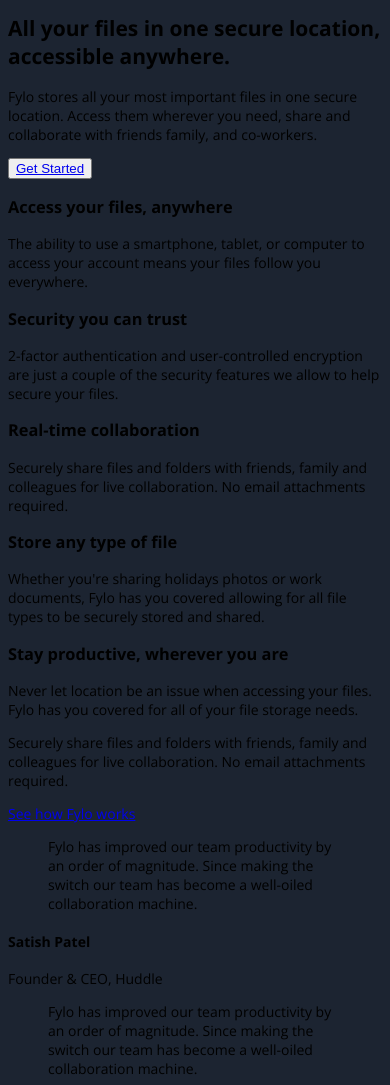
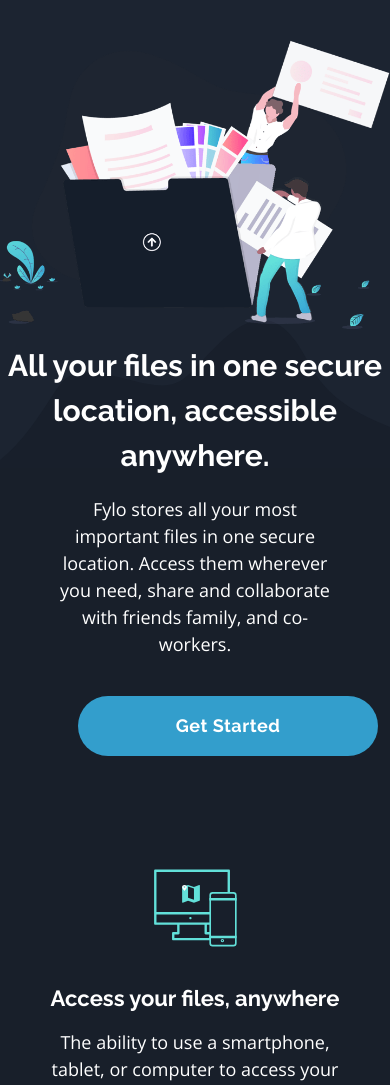
Before and after one commit to Mudi-Igbinoba/Frontend-Mentor-Fylo-Dark-Theme, a plain HTML site: page index.html in a window 390 px wide. Shown: the part 82-1167 px from the top of the page. Drawn offline with nearby package versions, Linux system fonts and the light colour scheme.

Commit message:
added style to features section

```diff
--- a/assets/style.css
+++ b/assets/style.css
@@ -1,11 +1,17 @@
 /* Body */
-body {
+html, body {
+  margin: 0px;
   font-size: 14px;
   font-family: 'Open Sans', sans-serif;
   background-color: hsl(217, 28%, 15%);
 }
 
 /* Header */
+  /* header {
+    position: relative;
+    width: auto;
+  } */
+
   header img {
     width: 25%;
     padding-left: 15px;
@@ -40,6 +46,262 @@ body {
     text-decoration: underline;
     font-weight: 700;
   }
+
+/* Features  */
+  #features {
+    position: relative;
+    top: 50px;
+    width: 100%;
+  }
+
+  #feature-1 {
+    /* margin: 0px -3px; */
+    background-image: url(images/bg-curvy-mobile.svg);
+    background-repeat: no-repeat;
+    background-size: 120%;
+    background-position-y: 280px;
+    background-position-x: -50px;
+  }
+
+  .intro-img {
+    width: 100%;
+    position: relative;
+  }
+
+  h1 {
+    color: hsl(0, 0%, 100%);
+    font-family: Raleway, sans-serif;
+    font-weight: 700;
+    text-align: center;
+    font-size: 30px;
+    line-height: 45px;
+    position: relative;
+    bottom: 15px;
+  }
+
+  .intro-div {
+    background-color: hsl(218, 28%, 13%);
+    margin-top: -50px;
+    padding-top: 10px;
+    padding-bottom: 50px;
+    width: 100vw;
+    max-width: 100%;
+  }
+
+  #feature-1 p {
+    color: hsl(0, 0%, 100%);
+    text-align: center;
+    padding: 0px 50px;
+    font-size: 18px;
+    line-height: 27px;
+  }
+
+  #feature-1 button  {
+    position: relative;
+    top: 20px;
+    left: 20%;
+    width: 300px;
+    height: 60px;
+    border-radius: 30px;
+    /* padding: 20px 0px; */
+    border: none;
+    background-color: hsl(198, 60%, 50%);
+    color: hsl(0, 0%, 100%);
+    font-family: Raleway, sans-serif;
+    font-weight: 700;
+    font-size: 18px;
+    letter-spacing: 0.5px;
+  }
+
+  #feature-1 button:hover {
+    background-color: hsl(176, 68%, 64%);
+  }
+
+  #feature-2 {
+    background-color: hsl(218, 28%, 13%);
+    width: 100vw;
+    max-width: 100%;
+    margin-top: -17px;
+    padding-top: 100px;
+    padding-bottom: 30px;
+  }
+
+  #feature-2 img {
+    position: relative;
+    display: block;
+    margin-left: auto;
+    margin-right: auto;
+  }
+
+  #feature-2 h2 {
+    text-align: center;
+    color: hsl(0, 0%, 100%);
+    font-family: Raleway, sans-serif;
+    padding-top: 20px;
+    font-size: 22px;
+  }
+
+  #feature-2 p {
+    text-align: center;
+    color: hsl(0, 0%, 100%);
+    font-size: 18px;
+    line-height: 27px;
+    padding: 0px 50px;
+  }
+
+  #feature-3 {
+    background-color: hsl(218, 28%, 13%);
+    width: 100vw;
+    max-width: 100%;
+    padding-top: 50px;
+    padding-bottom: 30px;
+  }
+
+  #feature-3 img {
+    position: relative;
+    display: block;
+    margin-left: auto;
+    margin-right: auto;
+  }
+
+  #feature-3 h2 {
+    text-align: center;
+    color: hsl(0, 0%, 100%);
+    font-family: Raleway, sans-serif;
+    padding-top: 20px;
+    font-size: 22px;
+  }
+
+  #feature-3 p {
+    text-align: center;
+    color: hsl(0, 0%, 100%);
+    font-size: 18px;
+    line-height: 27px;
+    padding: 0px 50px;
+  }
+
+  #feature-4 {
+    background-color: hsl(218, 28%, 13%);
+    width: 100vw;
+    max-width: 100%;
+    padding-top: 50px;
+    padding-bottom: 30px;
+  }
+
+  #feature-4 img {
+    position: relative;
+    display: block;
+    margin-left: auto;
+    margin-right: auto;
+  }
+
+  #feature-4 h2 {
+    text-align: center;
+    color: hsl(0, 0%, 100%);
+    font-family: Raleway, sans-serif;
+    padding-top: 20px;
+    font-size: 22px;
+  }
+
+  #feature-4 p {
+    text-align: center;
+    color: hsl(0, 0%, 100%);
+    font-size: 18px;
+    line-height: 27px;
+    padding: 0px 45px;
+  }
+
+  #feature-5 {
+    background-color: hsl(218, 28%, 13%);
+    width: 100vw;
+    max-width: 100%;
+    padding-top: 50px;
+    padding-bottom: 30px;
+  }
+
+  #feature-5 img {
+    position: relative;
+    display: block;
+    margin-left: auto;
+    margin-right: auto;
+  }
+
+  #feature-5 h2 {
+    text-align: center;
+    color: hsl(0, 0%, 100%);
+    font-family: Raleway, sans-serif;
+    padding-top: 20px;
+    font-size: 22px;
+  }
+
+  #feature-5 p {
+    text-align: center;
+    color: hsl(0, 0%, 100%);
+    font-size: 18px;
+    line-height: 27px;
+    padding: 0px 35px;
+  }
+
+  #feature-6 {
+    background-color: hsl(218, 28%, 13%);
+    width: 100vw;
+    max-width: 100%;
+    padding-top: 100px;
+    padding-bottom: 50px;
+  }
+
+  #feature-6 img {
+    position: relative;
+    display: block;
+    width: 85%;
+    margin-left: auto;
+    margin-right: auto;
+  }
+
+  #feature-6 h2 {
+    text-align: left;
+    color: hsl(0, 0%, 100%);
+    font-family: Raleway, sans-serif;
+    padding-top: 20px;
+    font-size: 22px;
+    padding-left: 40px;
+  }
+
+  #feature-6 p {
+    text-align: left;
+    color: hsl(0, 0%, 100%);
+    font-size: 18px;
+    line-height: 27px;
+    padding: 0px 35px;
+  }
+
+  #feature-6 a {
+    padding-left: 35px;
+    text-decoration: underline;
+    color: hsl(176, 68%, 64%);
+    font-size: 15px;
+    /* padding-bottom: 15px; */
+    text-underline-offset: 10px;
+  }
+
+  #feature-6 a img {
+    position: relative;
+    width: 5%;
+    display: inline;
+    top: 12px;
+    padding-bottom: 5px;
+    fill: hsl(176, 68%, 64%);
+    border-bottom: 1px solid hsl(176, 68%, 64%);
+  }
+
+  #feature-6 a:hover {
+    color: hsl(0, 0%, 100%);
+  }
+
+  #feature-6 a img:hover {
+    filter: grayscale();
+    border-bottom: 1px solid hsl(0, 0%, 100%);
+  }
 /* Footer */
 .attribution {
   font-size: 11px;
--- a/index.html
+++ b/index.html
@@ -24,48 +24,62 @@
   </header>
 
   <section id="features">
-    <div>
-      <h1>All your files in one secure location, accessible anywhere.</h1>
+    <div id="feature-1">
+      <img class="intro-img" src="assets/images/illustration-intro.png" alt="">
 
-      <p>Fylo stores all your most important files in one secure location. Access them wherever you need, share and collaborate with friends family, and co-workers.</p>
+      <h1>All your files in one secure location, accessible <br> anywhere.</h1>
 
-      <button>
-        <a href="#"> Get Started </a>
-      </button>
+      <div class="intro-div">
+        <p>Fylo stores all your most important files in one secure location. Access them wherever you need, share and collaborate with friends family, and co-workers.</p>
+
+        <a href="#">
+          <button>Get Started</button>
+        </a>
+      </div>
     </div>
 
-    <div>
-      <h3>Access your files, anywhere</h3>
+    <div id="feature-2">
+      <img src="assets/images/icon-access-anywhere.svg" alt="">
+
+      <h2>Access your files, anywhere</h2>
 
       <p>The ability to use a smartphone, tablet, or computer to access your account means your files follow you everywhere.</p>
     </div>
 
-    <div>
-      <h3>Security you can trust</h3>
+    <div id="feature-3">
+      <img src="assets/images/icon-security.svg" alt="">
+
+      <h2>Security you can trust</h2>
 
       <p>2-factor authentication and user-controlled encryption are just a couple of the security features we allow to help secure your files.</p>
     </div>
 
-    <div>
-      <h3>Real-time collaboration</h3>
+    <div id="feature-4">
+      <img src="assets/images/icon-collaboration.svg" alt="">
+
+      <h2>Real-time collaboration</h2>
 
       <p>Securely share files and folders with friends, family and colleagues for live collaboration. No email attachments required.</p>
     </div>
 
-    <div>
-      <h3>Store any type of file</h3>
+    <div id="feature-5">
+      <img src="assets/images/icon-any-file.svg" alt="">
+
+      <h2>Store any type of file</h2>
 
       <p>Whether you're sharing holidays photos or work documents, Fylo has you covered allowing for all file types to be securely stored and shared.</p>
     </div>
 
-    <div>
-      <h3>Stay productive, wherever you are</h3>
+    <div id="feature-6">
+      <img src="assets/images/illustration-stay-productive.png" alt="">
+
+      <h2>Stay productive, wherever you are</h2>
 
       <p>Never let location be an issue when accessing your files. Fylo has you covered for all of your file storage needs.</p>
 
       <p>Securely share files and folders with friends, family and colleagues for live collaboration. No email attachments required.</p>
 
-      <a href="#">See how Fylo works</a>
+      <a href="#">See how Fylo works <img src="assets/images/icon-arrow.svg" alt=""></a>
     </div>
   </section>
 
```
